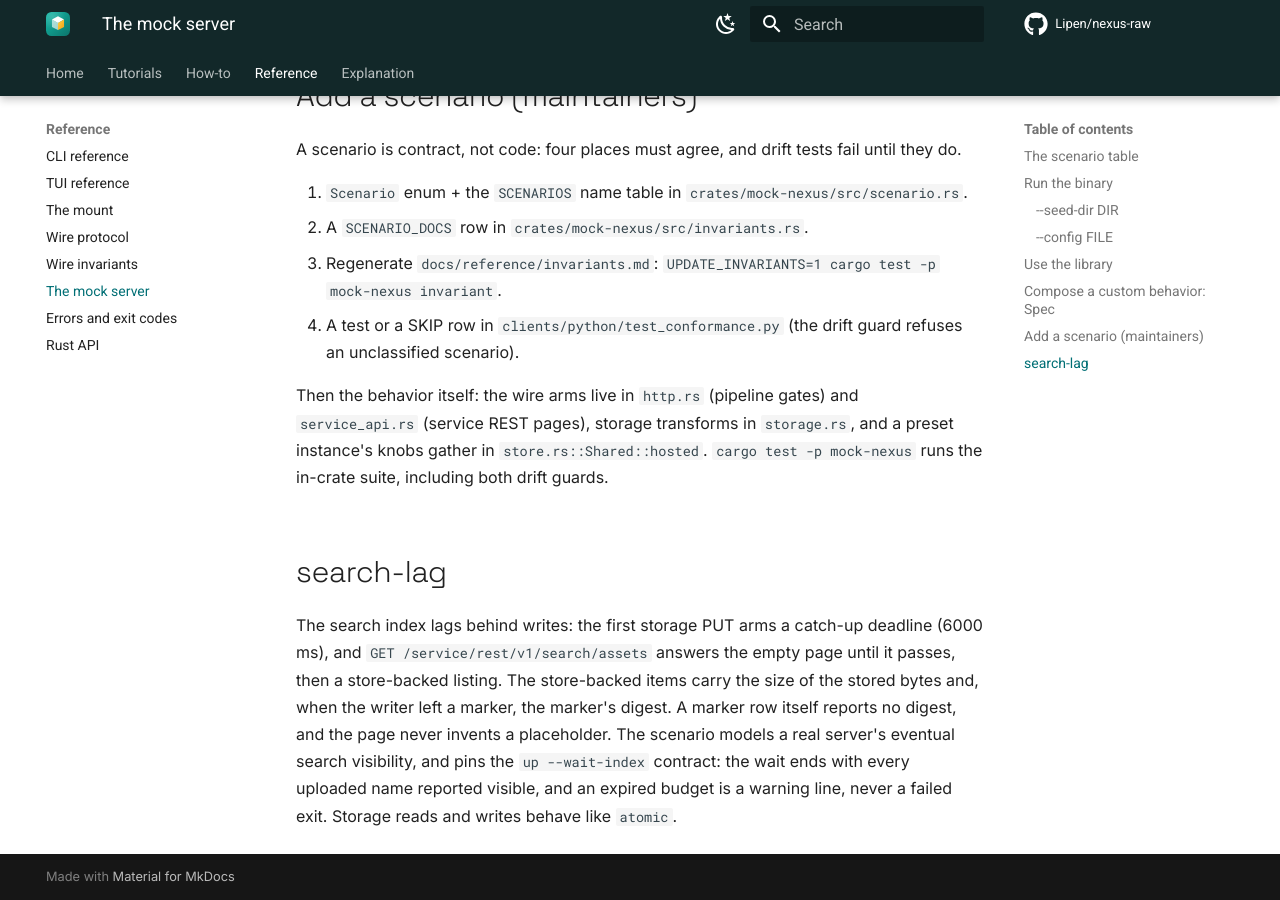
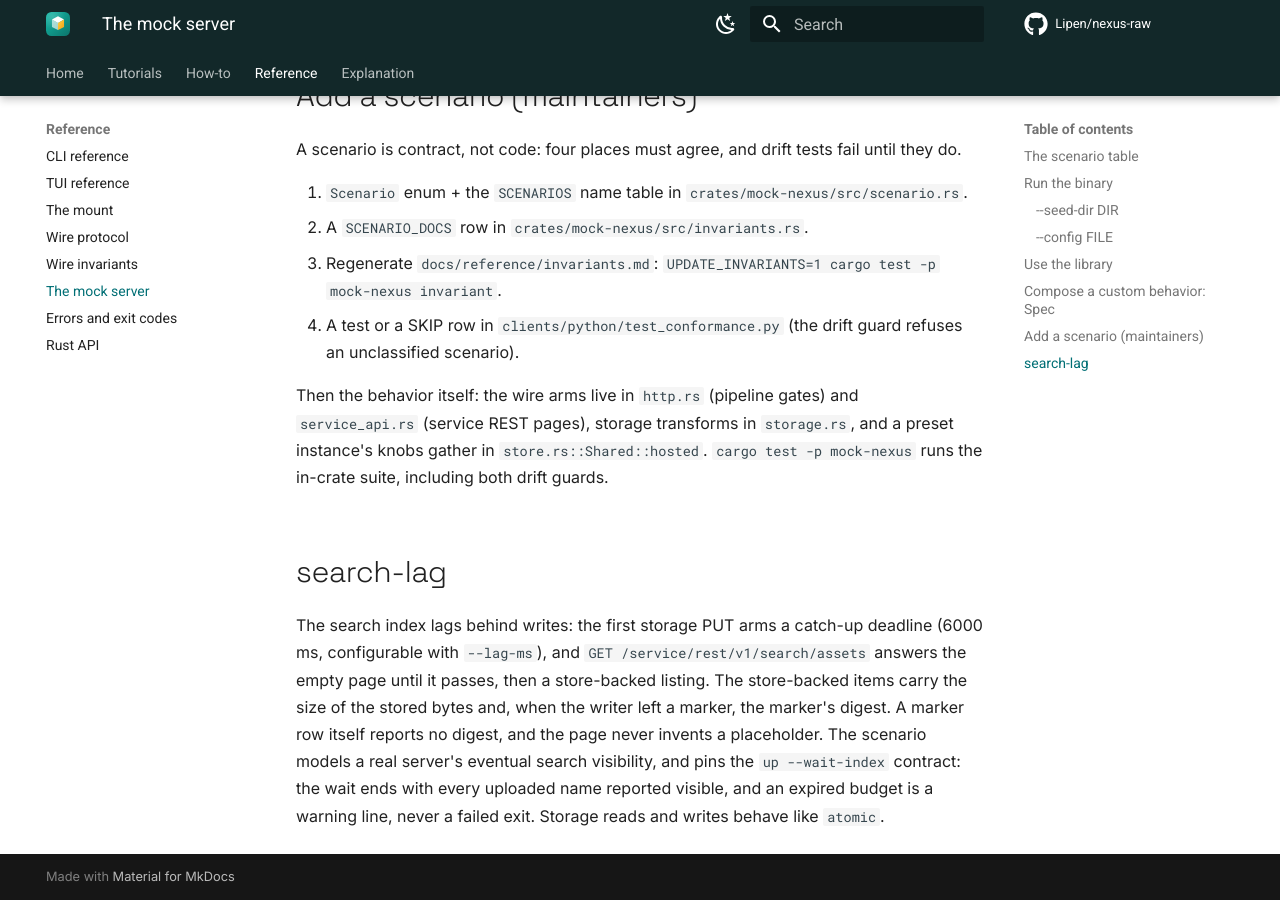
Before and after one commit to Lipen/nexus-raw, an MkDocs documentation site: the page built from docs/reference/mock.md, in a window 1280 px wide and 900 px high, scrolled down 2674 px. Built offline with MkDocs 1.6.1 and Material for MkDocs 9.7.7, drawn with Linux system fonts in a browser that asks for light colours; comment, search, counter and statistics services are not loaded.

Commit message:
mock: name the lag knob in the scenario docs

```diff
--- a/docs/reference/mock.md
+++ b/docs/reference/mock.md
@@ -91,7 +91,7 @@ Then the behavior itself: the wire arms live in `http.rs` (pipeline gates) and `
 
 ## search-lag
 
-The search index lags behind writes: the first storage PUT arms a catch-up deadline (6000 ms), and `GET /service/rest/v1/search/assets` answers the empty page until it passes, then a store-backed listing.
+The search index lags behind writes: the first storage PUT arms a catch-up deadline (6000 ms, configurable with `--lag-ms`), and `GET /service/rest/v1/search/assets` answers the empty page until it passes, then a store-backed listing.
 The store-backed items carry the size of the stored bytes and, when the writer left a marker, the marker's digest.
 A marker row itself reports no digest, and the page never invents a placeholder.
 The scenario models a real server's eventual search visibility, and pins the `up --wait-index` contract: the wait ends with every uploaded name reported visible, and an expired budget is a warning line, never a failed exit.
```
Also changed, not shown: docs/reference/invariants.md (+1 -1 lines), 1 other file.
